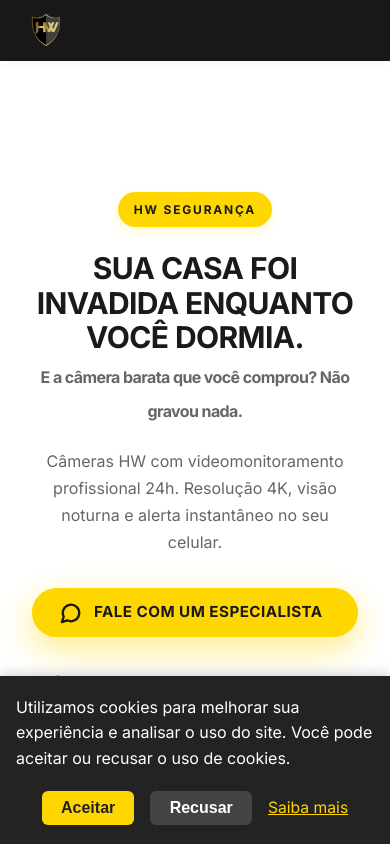
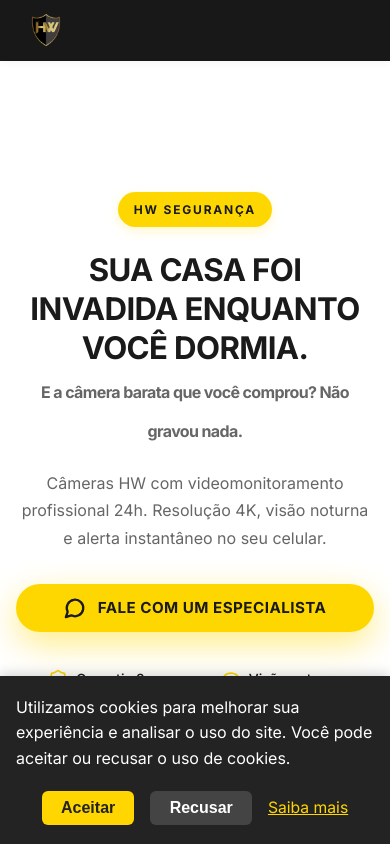
Before and after one commit to xEmanuelGarcia/grupo-hw-security, a Vue app: page /camerasdeseguranca in a window 390 px wide. Shown: the top 844 px of the page. Built offline with nearby package versions, Linux system fonts and the light colour scheme.

Commit message:
retirado < e garantia

```diff
--- a/src/pages/CamerasDeSegurancaLandingPage.vue
+++ b/src/pages/CamerasDeSegurancaLandingPage.vue
@@ -183,7 +183,7 @@
             <!-- TESTIMONIALS SECTION -->
             <section class="hw-section bg-secondary">
                 <div class="hw-container">
-                    <h2 class="font-display font-black text-3xl md:text-4xl lg:text-5xl text-center text-foreground mb-8">QUEM PROTEGE COM HW, <span class="text-hw-yellow">NÃO VOLTA ATRÁS</span></h2>
+                    <h2 class="font-display font-black text-3xl md:text-4xl lg:text-5xl text-center text-foreground mb-8">QUEM PROTEGE COM HW, <span class="text-hw-yellow block lg:inline">NÃO VOLTA ATRÁS</span></h2>
 
                     <p class="font-body text-center text-muted-foreground text-lg mb-12 max-w-2xl mx-auto">Mais de 2.000 residências e empresas já confiam na HW Segurança.</p>
                     <div class="grid md:grid-cols-3 gap-6 max-w-5xl mx-auto">
@@ -224,7 +224,7 @@
             <!-- FAQ SECTION -->
 <section class="hw-section bg-primary text-primary-foreground">
   <div class="hw-container max-w-3xl">
-    <h2 class="font-display font-black text-3xl mdtext-4xl lgtext-5xl text-center mb-12">
+    <h2 class="font-display font-black text-3xl md:text-4xl lg:text-5xl text-center mb-12">
       AINDA TEM
       <span class="text-hw-yellow">DÚVIDAS?</span>
     </h2>
@@ -240,7 +240,7 @@
         <h3 data-orientation="vertical" :data-state="openFaqId === faq.id ? 'open' : 'closed'" class="flex">
           <button
             type="button"
-            class="flex flex-1 items-center justify-between transition-all font-display font-bold text-left text-primary-foreground hover:text-hw-yellow hover:no-underline py-5 text-base mdtext-lg"
+            class="flex flex-1 items-center justify-between transition-all font-display font-bold text-left text-primary-foreground hover:text-hw-yellow hover:no-underline py-5 text-base md:text-lg"
             :data-state="openFaqId === faq.id ? 'open' : 'closed'"
             :aria-expanded="openFaqId === faq.id"
             @click="toggleFaq(faq.id)"
@@ -262,7 +262,7 @@
     </div>
 
     <div class="text-center mt-12">
-      <a :href="whatsappLink" target="_blank" rel="noopener noreferrer" class="inline-flex items-center gap-3 bg-hw-yellow font-display font-extrabold text-accent-foreground px-8 py-4 text-base mdtext-lg tracking-wide hover:bg-hw-yellow-hover hover:scale-105 transition-all duration-150 animate-pulse-glow">
+      <a :href="whatsappLink" target="_blank" rel="noopener noreferrer" class="inline-flex items-center gap-3 bg-hw-yellow font-display font-extrabold text-accent-foreground px-8 py-4 text-base md:text-lg tracking-wide hover:bg-hw-yellow-hover hover:scale-105 transition-all duration-150 animate-pulse-glow">
         <svg xmlns="http://www.w3.org/2000/svg" width="24" height="24" viewBox="0 0 24 24" fill="none" stroke="currentColor" stroke-width="2.5" stroke-linecap="round" stroke-linejoin="round" class="lucide lucide-message-circle w-6 h-6">
           <path d="M7.9 20A9 9 0 1 0 4 16.1L2 22Z"></path>
         </svg>
@@ -324,10 +324,10 @@
 const technologies = [
     { stat: '4K', title: 'Resolução Ultra HD', desc: 'Imagens nítidas mesmo com zoom digital' },
     { stat: '30m', title: 'Visão Noturna', desc: 'Infravermelho que enxerga no escuro total' },
-    { stat: '<3s', title: 'Tempo de Alerta', desc: 'Notificação instantânea no seu celular' },
+    { stat: '3s', title: 'Tempo de Alerta', desc: 'Notificação instantânea no seu celular' },
     { stat: '24/7', title: 'Monitoramento', desc: 'Gravação contínua em nuvem segura' },
     { stat: 'IP67', title: 'Resistência', desc: 'À prova d\'água, poeira e interperies' },
-    { stat: '2 anos', title: 'Garantia Total', desc: 'Cobertura completa com suporte dedicado' }
+//    { stat: '2 anos', title: 'Garantia Total', desc: 'Cobertura completa com suporte dedicado' }
 ]
 
 // Testimonials - Google Reviews Reais
@@ -417,6 +417,11 @@
   overflow-x: hidden;
 }
 
+.cameras-landing-page,
+.cameras-landing-page * {
+  box-sizing: border-box;
+}
+
 .cameras-landing-page main {
   background-color: #ffffff;
   color: #1a1a1a;
@@ -1664,6 +1669,14 @@
 .cameras-landing-page section:nth-of-type(5) h2 span {
   color: #ffd700;
   font-weight: 900;
+  display: inline;
+}
+
+@media (max-width: 768px) {
+  .cameras-landing-page section:nth-of-type(5) h2 span {
+    display: block;
+    margin-top: 0.4rem;
+  }
 }
 
 /* Descrição */
@@ -2206,4 +2219,54 @@
   }
 }
 
+@media (max-width: 768px) {
+  .cameras-landing-page .hw-container {
+    padding: 0 1rem !important;
+  }
+
+  .cameras-landing-page .hw-section {
+    padding-left: 0.75rem;
+    padding-right: 0.75rem;
+  }
+
+  .cameras-landing-page h1 {
+    font-size: 1.95rem;
+    line-height: 1.25;
+  }
+
+  .cameras-landing-page h1 span.block {
+    font-size: 1rem;
+  }
+
+  .cameras-landing-page a.bg-hw-yellow {
+    width: 100%;
+    max-width: 100%;
+    justify-content: center;
+  }
+
+  .cameras-landing-page .flex.flex-col.sm\:flex-row {
+    flex-wrap: wrap;
+  }
+
+  .cameras-landing-page .flex.flex-col.sm\:flex-row > * {
+    width: 100%;
+    max-width: 100%;
+  }
+
+  .cameras-landing-page section:nth-of-type(2) .grid > div {
+    padding: 1.5rem;
+  }
+
+  .cameras-landing-page section:nth-of-type(7) button {
+    margin: 0;
+    padding-left: 0.75rem;
+    padding-right: 0.75rem;
+  }
+
+  .cameras-landing-page section:nth-of-type(7) .accordion-content {
+    padding-left: 0.75rem;
+    padding-right: 0.75rem;
+  }
+}
+
 </style>
```
